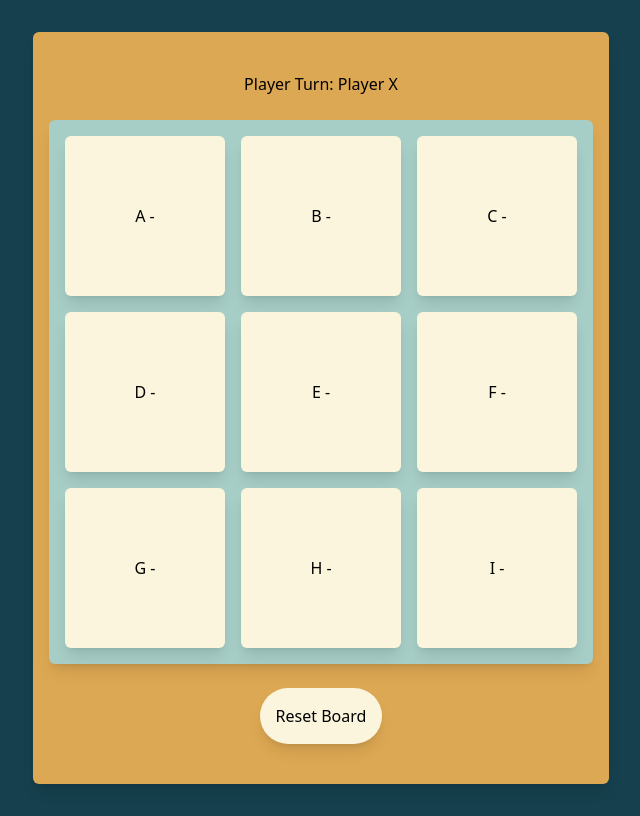
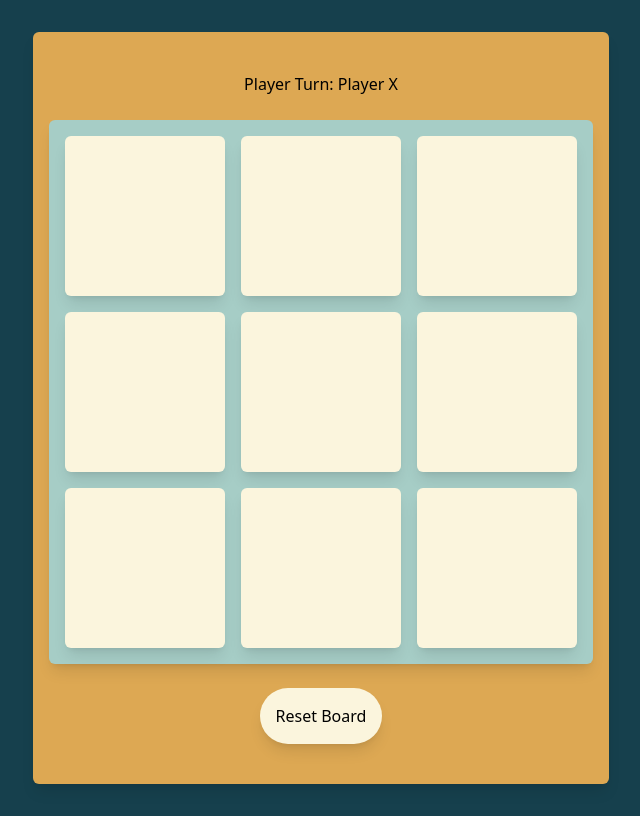
Before and after one commit to jazzvanz/demo-game, a React (Vite) app in the folder demo-game/: page / in a window 1280 px wide. Shown: the whole page, without its empty margins (319-959 px from the left). Built offline with nearby package versions, Linux system fonts and the light colour scheme.

Commit message:
adding minor code reduction and usecallbackk

```diff
--- a/demo-game/src/App.tsx
+++ b/demo-game/src/App.tsx
@@ -1,15 +1,19 @@
-import { useState, useEffect } from 'react';
+import { useState, useEffect, useCallback } from 'react';
 import { intialPanelValues, winningCombinations, Panel } from './constants/constants'
 import { Board } from './components/index'
-
-// WHEN ITS A DRAW !!! -
-// Accessibilty use <div aria-live="polite">{getStatusMessage()}</div>
 
 function App() {
   const [panelsValues, setPanelsValues] = useState<Panel[]>(intialPanelValues);
   const [isPlayerX, setIsPlayerX] = useState<boolean>(true);
   const [isDraw, setIsDraw] = useState<boolean>(false);
   const [winner, setWinner] = useState<null | string>(null);
+
+  const checkWinner = useCallback((selectedPanels: Panel[], numberSet: string[], player: string) => {
+    const selectedByPlayer = selectedPanels.filter(({ number }) => numberSet.includes(number));
+    if (selectedByPlayer.length === 3) setWinner(player);
+    return winner
+
+  },[winner])
 
   useEffect(() => {
     if (!winner && !isDraw) return
@@ -43,7 +47,7 @@ function App() {
 
     if (selectedByPlayerOne.length < 3 && selectedByPlayerTwo.length < 3) return
 
-    // // If no nulls are left, its a draw - no need to check
+    // Checking for Draw
     if (selectedPanels.length === 9) {
       setIsDraw(true);
     }
@@ -51,13 +55,10 @@ function App() {
     for (let i = 0; i < winningCombinations.length; i++) {
       const winningSet = winningCombinations[i]
 
-      const playerOne = selectedByPlayerOne.filter(({ number }) => winningSet.includes(number))
-      const playerTwo = selectedByPlayerOne.filter(({ number }) => winningSet.includes(number))
-
-      if (playerOne.length === 3) setWinner('X');
-      if (playerTwo.length === 3) setWinner('Y');
+      checkWinner(selectedByPlayerOne, winningSet, 'X');
+      checkWinner(selectedByPlayerTwo, winningSet, 'Y');
     }
-  }, [panelsValues])
+  }, [checkWinner, panelsValues])
 
   const handleSelectPanel = (panelId: string, playerId: string | null) => {
     const updatedPanelsDetails = panelsValues.map((panel) => {
@@ -80,8 +81,7 @@ function App() {
     <div className="bg-[#16404D] w-full min-h-screen p-8">
       <div className="max-w-xl w-full mx-auto bg-[#DDA853] p-4 shadow-lg rounded-md">
 
-        {/* Player Tracker */}
-        <div className="flex justify-center  p-6">
+        <div className="flex justify-center  p-6" aria-live="polite">
           <h2>Player Turn: Player {isPlayerX ? 'X' : 'Y'}</h2>
         </div>
 
@@ -91,10 +91,10 @@ function App() {
               <button
                 key={number}
                 onClick={() => handleSelectPanel(number, isPlayerX ? 'X' : 'Y')}
-                aria-label={`Sqaure Number${Number}: ${selected ? 'selected by player' : 'available to select'}`}
-                disabled={selected !== null }
+                aria-label={`Sqaure Number${Number}: ${selected ? 'selected by player ' + selected : 'available to select'}`}
+                disabled={selected !== null || winner !== null}
                 className="bg-[#FBF5DD] shadow-lg hover:bg-[#FBF5DD]/60 focus:bg-[#FBF5DD]/60 active:bg-[#FBF5DD]/60 disabled:bg-[#FBF5DD]/60 rounded-md aspect-square">
-                {number} - {selected}
+                  <span aria-hidden={true}>{selected}</span>
               </button>
             )
           })}
```
